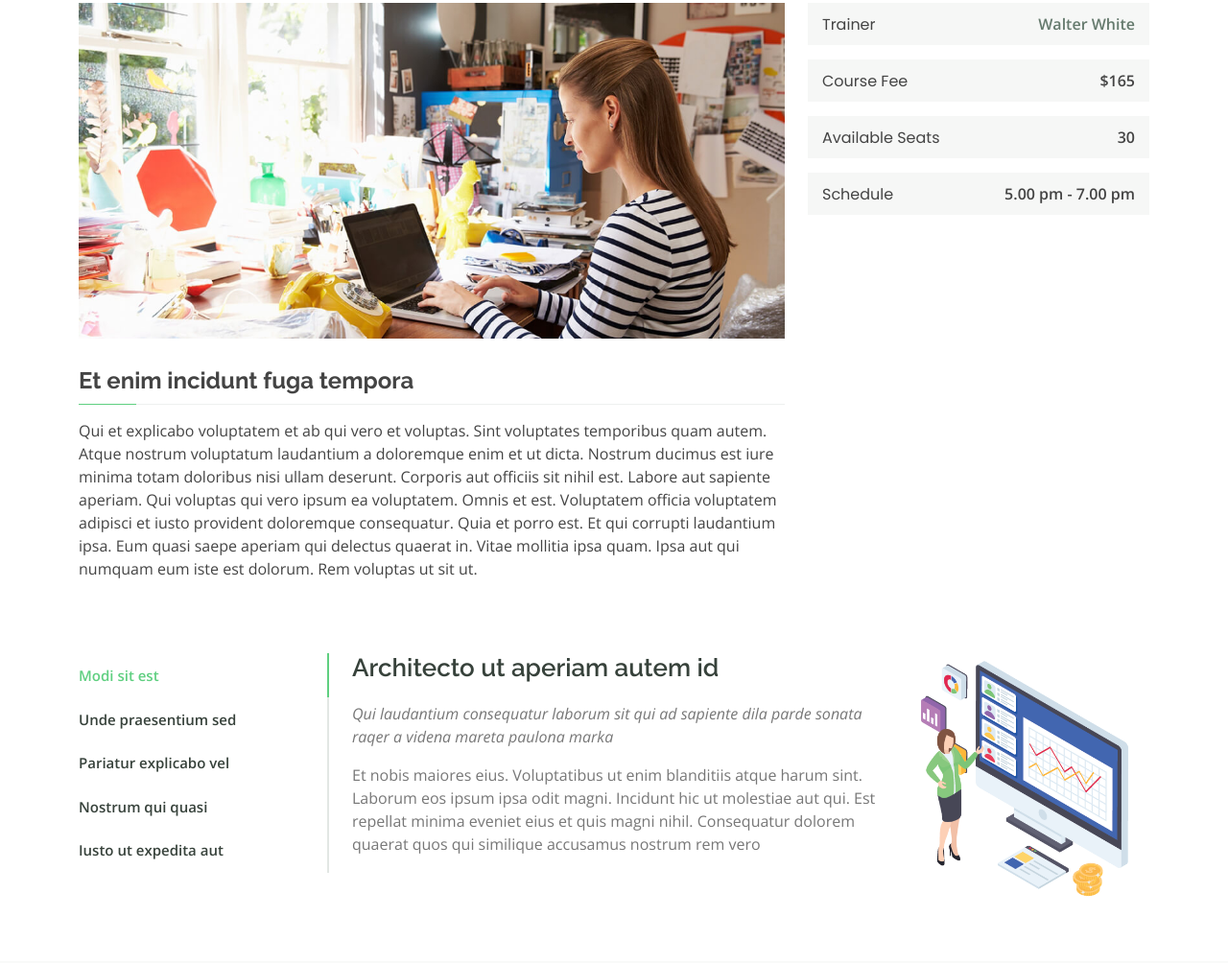
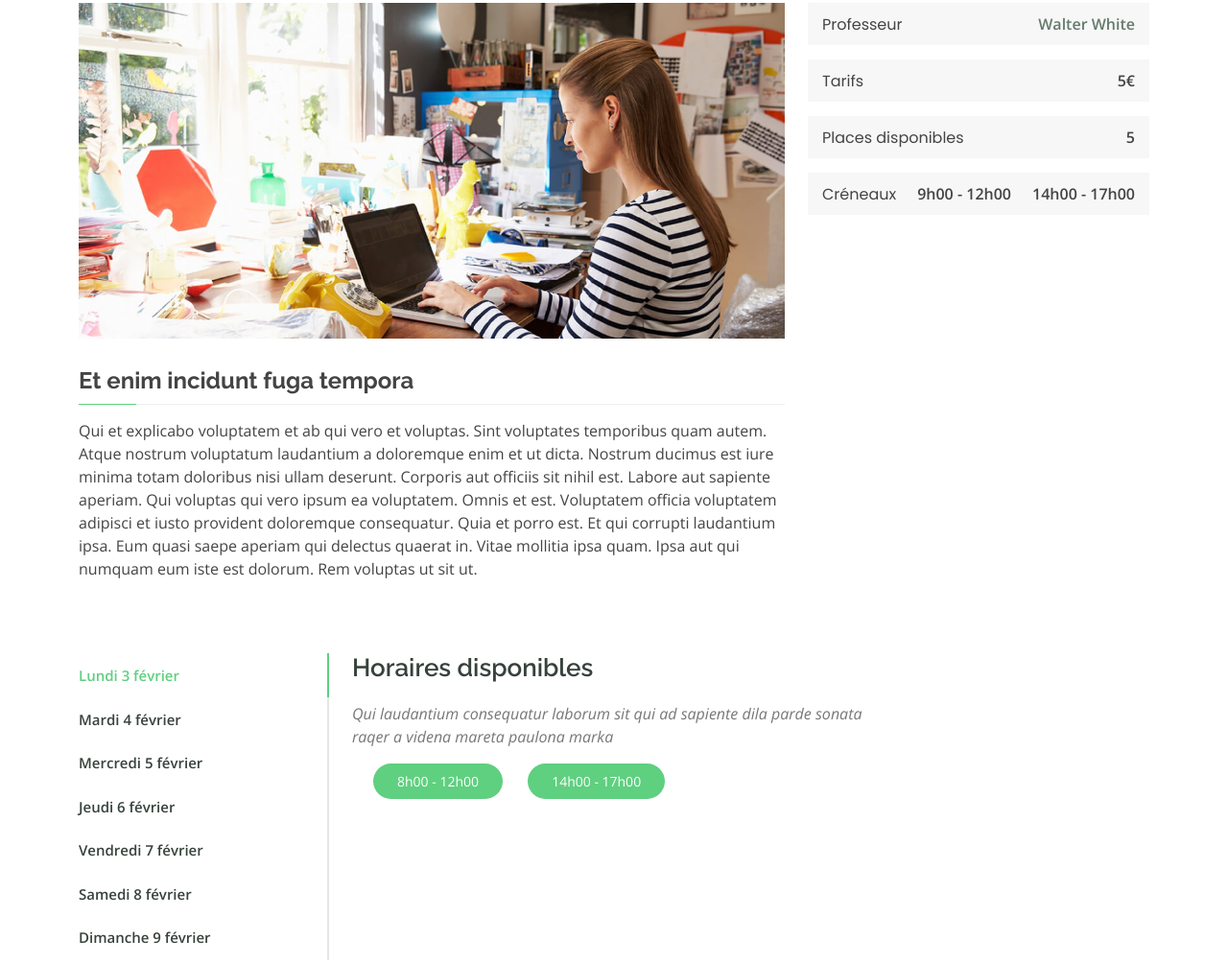
Before and after one commit to neoteristis/artlab-hackaton-what06, a plain HTML site: page course-details.html in a window 1280 px wide. Shown: the part 278-1282 px from the top of the page at 96% size. Drawn offline with nearby package versions, Linux system fonts and the light colour scheme.

Commit message:
add button to course-details

```diff
--- a/course-details.html
+++ b/course-details.html
@@ -109,23 +109,24 @@
           <div class="col-lg-4">
 
             <div class="course-info d-flex justify-content-between align-items-center">
-              <h5>Trainer</h5>
+              <h5>Professeur</h5>
               <p><a href="#">Walter White</a></p>
             </div>
 
             <div class="course-info d-flex justify-content-between align-items-center">
-              <h5>Course Fee</h5>
-              <p>$165</p>
+              <h5>Tarifs</h5>
+              <p>5€</p>
             </div>
 
             <div class="course-info d-flex justify-content-between align-items-center">
-              <h5>Available Seats</h5>
-              <p>30</p>
+              <h5>Places disponibles</h5>
+              <p>5</p>
             </div>
 
             <div class="course-info d-flex justify-content-between align-items-center">
-              <h5>Schedule</h5>
-              <p>5.00 pm - 7.00 pm</p>
+              <h5>Créneaux</h5>
+              <p>9h00 - 12h00</p>
+              <p>14h00 - 17h00</p>
             </div>
 
           </div>
@@ -142,19 +143,25 @@
           <div class="col-lg-3">
             <ul class="nav nav-tabs flex-column">
               <li class="nav-item">
-                <a class="nav-link active show" data-bs-toggle="tab" href="#tab-1">Modi sit est</a>
+                <a class="nav-link active show" data-bs-toggle="tab" href="#tab-1">Lundi 3 février</a>
               </li>
               <li class="nav-item">
-                <a class="nav-link" data-bs-toggle="tab" href="#tab-2">Unde praesentium sed</a>
+                <a class="nav-link" data-bs-toggle="tab" href="#tab-2">Mardi 4 février</a>
               </li>
               <li class="nav-item">
-                <a class="nav-link" data-bs-toggle="tab" href="#tab-3">Pariatur explicabo vel</a>
+                <a class="nav-link" data-bs-toggle="tab" href="#tab-3">Mercredi 5 février</a>
               </li>
               <li class="nav-item">
-                <a class="nav-link" data-bs-toggle="tab" href="#tab-4">Nostrum qui quasi</a>
+                <a class="nav-link" data-bs-toggle="tab" href="#tab-4">Jeudi 6 février</a>
               </li>
               <li class="nav-item">
-                <a class="nav-link" data-bs-toggle="tab" href="#tab-5">Iusto ut expedita aut</a>
+                <a class="nav-link" data-bs-toggle="tab" href="#tab-5">Vendredi 7 février</a>
+              </li>
+              <li class="nav-item">
+                <a class="nav-link" data-bs-toggle="tab" href="#tab-6">Samedi 8 février</a>
+              </li>
+              <li class="nav-item">
+                <a class="nav-link" data-bs-toggle="tab" href="#tab-7">Dimanche 9 février</a>
               </li>
             </ul>
           </div>
@@ -163,60 +170,67 @@
               <div class="tab-pane active show" id="tab-1">
                 <div class="row">
                   <div class="col-lg-8 details order-2 order-lg-1">
-                    <h3>Architecto ut aperiam autem id</h3>
+                    <h3>Horaires disponibles</h3>
                     <p class="fst-italic">Qui laudantium consequatur laborum sit qui ad sapiente dila parde sonata raqer a videna mareta paulona marka</p>
-                    <p>Et nobis maiores eius. Voluptatibus ut enim blanditiis atque harum sint. Laborum eos ipsum ipsa odit magni. Incidunt hic ut molestiae aut qui. Est repellat minima eveniet eius et quis magni nihil. Consequatur dolorem quaerat quos qui similique accusamus nostrum rem vero</p>
-                  </div>
-                  <div class="col-lg-4 text-center order-1 order-lg-2">
-                    <img src="assets/img/course-details-tab-1.png" alt="" class="img-fluid">
+                    <a class="get-started-btn">8h00 - 12h00</a>
+                    <a class="get-started-btn">14h00 - 17h00</a>
                   </div>
                 </div>
               </div>
               <div class="tab-pane" id="tab-2">
                 <div class="row">
                   <div class="col-lg-8 details order-2 order-lg-1">
-                    <h3>Et blanditiis nemo veritatis excepturi</h3>
+                    <h3>Horaires disponibles</h3>
                     <p class="fst-italic">Qui laudantium consequatur laborum sit qui ad sapiente dila parde sonata raqer a videna mareta paulona marka</p>
-                    <p>Ea ipsum voluptatem consequatur quis est. Illum error ullam omnis quia et reiciendis sunt sunt est. Non aliquid repellendus itaque accusamus eius et velit ipsa voluptates. Optio nesciunt eaque beatae accusamus lerode pakto madirna desera vafle de nideran pal</p>
-                  </div>
-                  <div class="col-lg-4 text-center order-1 order-lg-2">
-                    <img src="assets/img/course-details-tab-2.png" alt="" class="img-fluid">
+                    <a class="get-started-btn">14h00 - 17h00</a>
                   </div>
                 </div>
               </div>
               <div class="tab-pane" id="tab-3">
                 <div class="row">
                   <div class="col-lg-8 details order-2 order-lg-1">
-                    <h3>Impedit facilis occaecati odio neque aperiam sit</h3>
-                    <p class="fst-italic">Eos voluptatibus quo. Odio similique illum id quidem non enim fuga. Qui natus non sunt dicta dolor et. In asperiores velit quaerat perferendis aut</p>
-                    <p>Iure officiis odit rerum. Harum sequi eum illum corrupti culpa veritatis quisquam. Neque necessitatibus illo rerum eum ut. Commodi ipsam minima molestiae sed laboriosam a iste odio. Earum odit nesciunt fugiat sit ullam. Soluta et harum voluptatem optio quae</p>
-                  </div>
-                  <div class="col-lg-4 text-center order-1 order-lg-2">
-                    <img src="assets/img/course-details-tab-3.png" alt="" class="img-fluid">
+                    <h3>Horaires disponibles</h3>
+                    <p class="fst-italic">Qui laudantium consequatur laborum sit qui ad sapiente dila parde sonata raqer a videna mareta paulona marka</p>
+                    <a class="get-started-btn">8h00 - 12h00</a>
                   </div>
                 </div>
               </div>
               <div class="tab-pane" id="tab-4">
                 <div class="row">
                   <div class="col-lg-8 details order-2 order-lg-1">
-                    <h3>Fuga dolores inventore laboriosam ut est accusamus laboriosam dolore</h3>
-                    <p class="fst-italic">Totam aperiam accusamus. Repellat consequuntur iure voluptas iure porro quis delectus</p>
-                    <p>Eaque consequuntur consequuntur libero expedita in voluptas. Nostrum ipsam necessitatibus aliquam fugiat debitis quis velit. Eum ex maxime error in consequatur corporis atque. Eligendi asperiores sed qui veritatis aperiam quia a laborum inventore</p>
-                  </div>
-                  <div class="col-lg-4 text-center order-1 order-lg-2">
-                    <img src="assets/img/course-details-tab-4.png" alt="" class="img-fluid">
+                    <h3>Horaires disponibles</h3>
+                    <p class="fst-italic">Qui laudantium consequatur laborum sit qui ad sapiente dila parde sonata raqer a videna mareta paulona marka</p>
+                    <a class="get-started-btn">14h00 - 17h00</a>
                   </div>
                 </div>
               </div>
               <div class="tab-pane" id="tab-5">
                 <div class="row">
                   <div class="col-lg-8 details order-2 order-lg-1">
-                    <h3>Est eveniet ipsam sindera pad rone matrelat sando reda</h3>
-                    <p class="fst-italic">Omnis blanditiis saepe eos autem qui sunt debitis porro quia.</p>
-                    <p>Exercitationem nostrum omnis. Ut reiciendis repudiandae minus. Omnis recusandae ut non quam ut quod eius qui. Ipsum quia odit vero atque qui quibusdam amet. Occaecati sed est sint aut vitae molestiae voluptate vel</p>
+                    <h3>Horaires disponibles</h3>
+                    <p class="fst-italic">Qui laudantium consequatur laborum sit qui ad sapiente dila parde sonata raqer a videna mareta paulona marka</p>
+                    <a class="get-started-btn">8h00 - 12h00</a>
+                    <a class="get-started-btn">14h00 - 17h00</a>
                   </div>
-                  <div class="col-lg-4 text-center order-1 order-lg-2">
-                    <img src="assets/img/course-details-tab-5.png" alt="" class="img-fluid">
+                </div>
+              </div>
+              <div class="tab-pane" id="tab-6">
+                <div class="row">
+                  <div class="col-lg-8 details order-2 order-lg-1">
+                    <h3>Horaires disponibles</h3>
+                    <p class="fst-italic">Qui laudantium consequatur laborum sit qui ad sapiente dila parde sonata raqer a videna mareta paulona marka</p>
+                    <a class="get-started-btn">8h00 - 12h00</a>
+                    <a class="get-started-btn">14h00 - 17h00</a>
+                  </div>
+                </div>
+              </div>
+              <div class="tab-pane" id="tab-7">
+                <div class="row">
+                  <div class="col-lg-8 details order-2 order-lg-1">
+                    <h3>Horaires disponibles</h3>
+                    <p class="fst-italic">Qui laudantium consequatur laborum sit qui ad sapiente dila parde sonata raqer a videna mareta paulona marka</p>
+                    <a class="get-started-btn">8h00 - 12h00</a>
+                    <a class="get-started-btn">14h00 - 17h00</a>
                   </div>
                 </div>
               </div>
```
Also changed, not shown: 1 other file.
